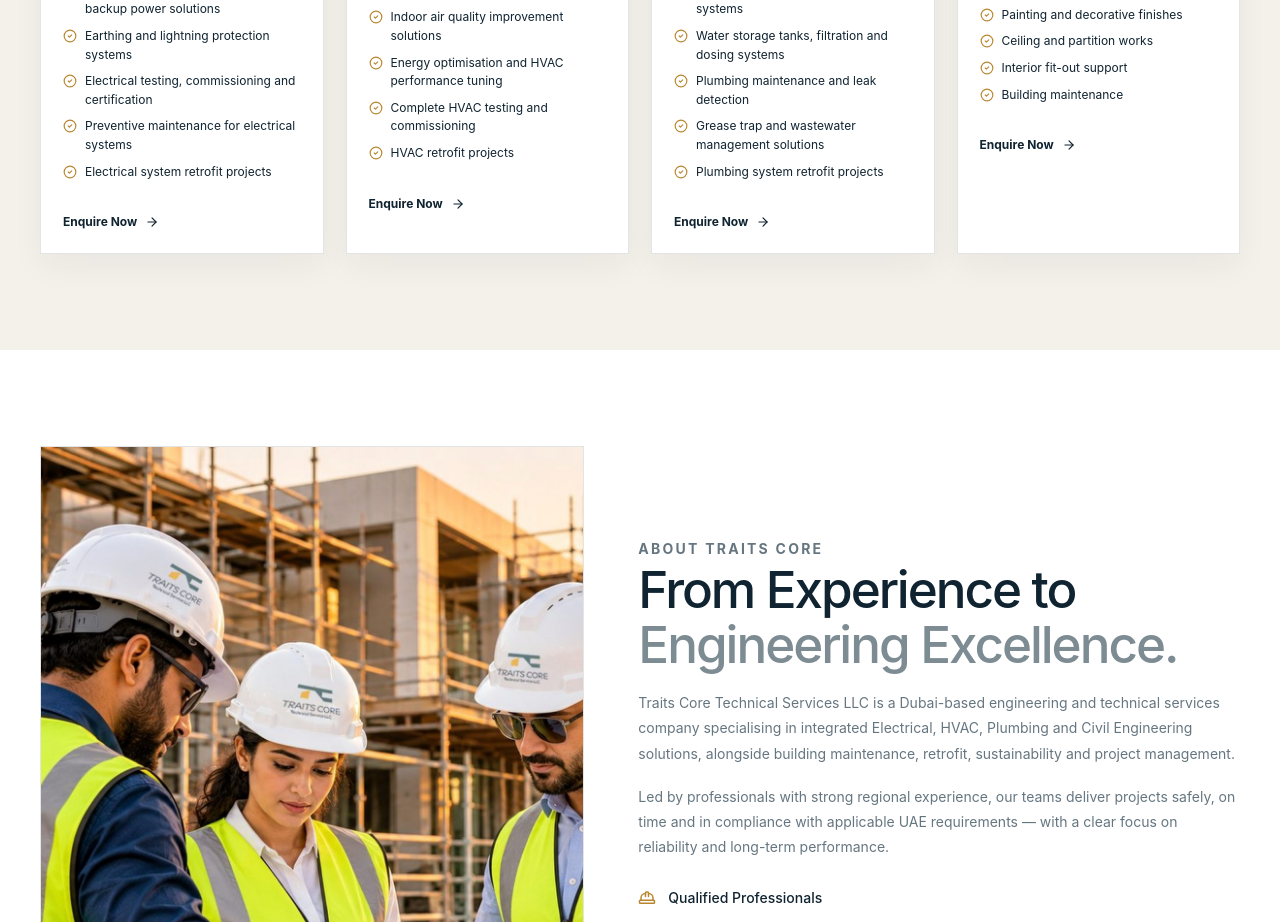
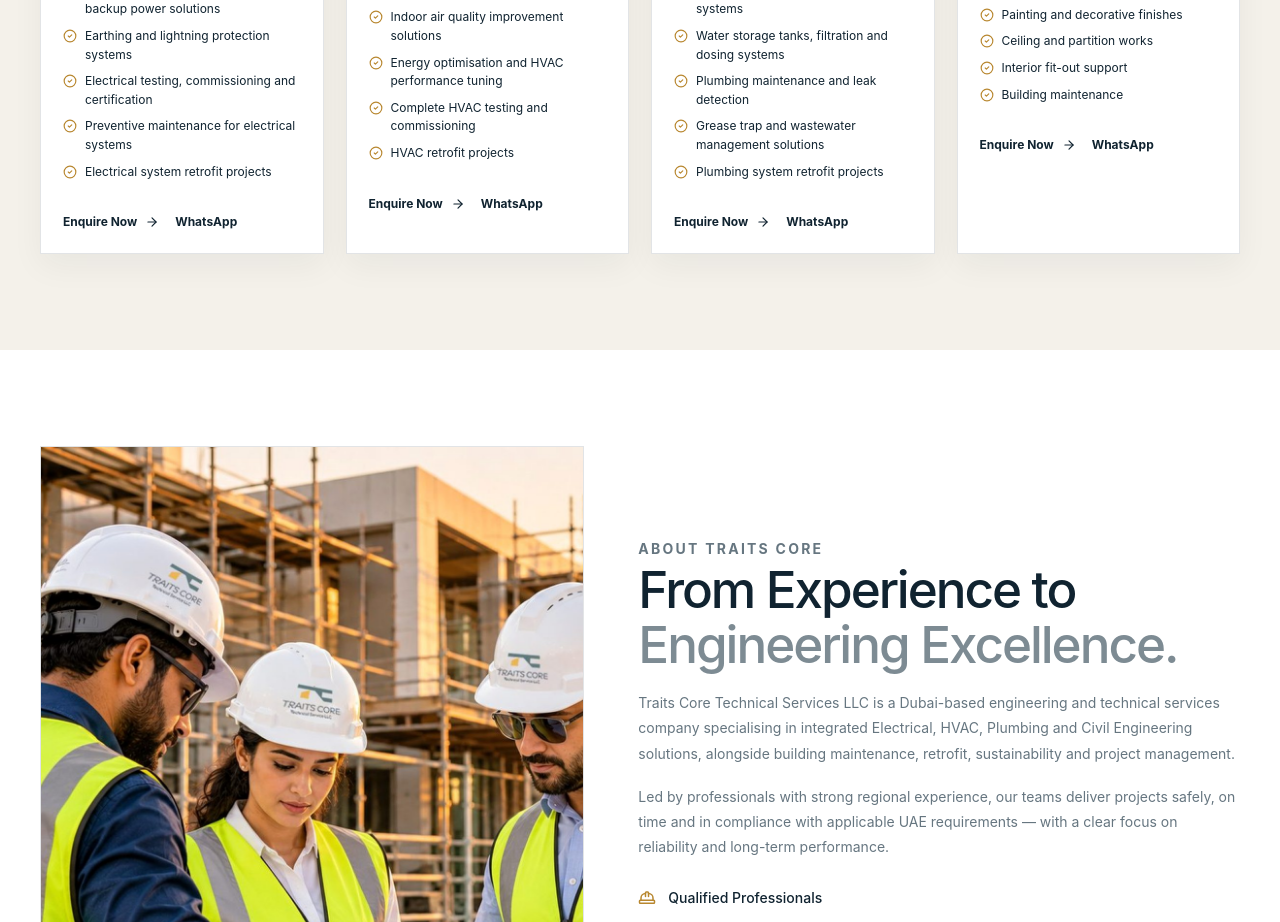
Before and after one commit to Saf-Binaries/traitscore, a React (Vite) app: page / in a window 1280 px wide. Shown: the part 1600-2522 px from the top of the page. Built offline with nearby package versions, Linux system fonts and the light colour scheme.

Commit message:
Add WhatsApp button beside Enquire Now in service cards

```diff
--- a/src/App.jsx
+++ b/src/App.jsx
@@ -371,9 +371,14 @@ function App() {
                           ))}
                         </ul>
                       ) : null}
-                      <a className="service-enquire" href={waUrl} target="_blank" rel="noreferrer">
-                        Enquire Now <ArrowRight size={14} />
-                      </a>
+                      <div className="service-actions">
+                        <a className="service-enquire" href="#contact">
+                          Enquire Now <ArrowRight size={14} />
+                        </a>
+                        <a className="service-whatsapp" href={waUrl} target="_blank" rel="noreferrer" aria-label={`WhatsApp about ${service.title}`}>
+                          WhatsApp
+                        </a>
+                      </div>
                     </div>
                   </article>
                 )
--- a/src/index.css
+++ b/src/index.css
@@ -180,7 +180,24 @@ button { cursor: pointer; }
   color: var(--gold-dark);
 }
 .service-body a { display: inline-flex; align-items: center; gap: 8px; color: var(--ink); font-size: 12px; font-weight: 650; }
-.service-enquire { margin-top: auto; padding-top: 14px; align-self: flex-start; }
+.service-actions {
+  margin-top: auto;
+  padding-top: 14px;
+  display: flex;
+  flex-wrap: wrap;
+  align-items: center;
+  gap: 12px 16px;
+}
+.service-enquire { align-self: auto; }
+.service-whatsapp {
+  display: inline-flex;
+  align-items: center;
+  gap: 6px;
+  color: #1f6b3b;
+  font-size: 12px;
+  font-weight: 650;
+}
+.service-whatsapp:hover { color: #15552f; }
 
 /* About */
 .about { background: #fff; }
```
